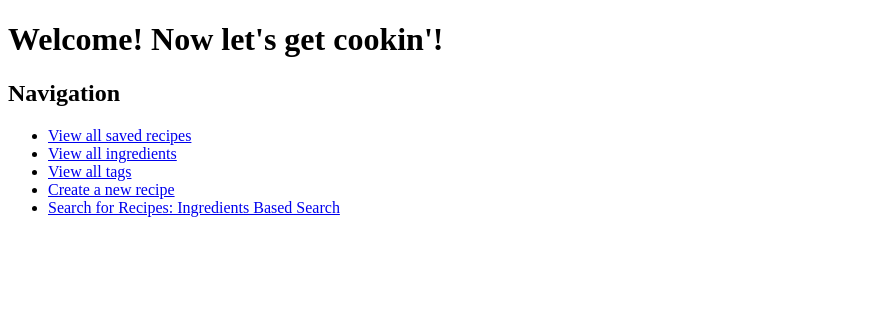
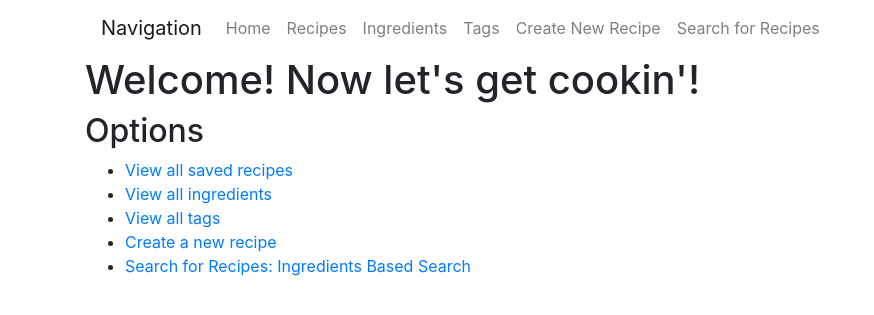
Before and after one commit to KellieAndersen/hackbright-project, a Flask app: page / in a window 1280 px wide. Shown: the top 315 px of the page, without its empty margins (0-874 px from the left). Run offline with Flask 2, Linux system fonts and the light colour scheme.

Commit message:
add bootstrap and navbar

```diff
--- a/templates/base.html
+++ b/templates/base.html
@@ -3,6 +3,8 @@
   <head>
     <meta charset="utf-8">
     <meta name="viewport" content="width=device-width">
+    <link rel="stylesheet"
+    href="https://cdn.jsdelivr.net/npm/bootstrap@4.6.0/dist/css/bootstrap.min.css">
     <title>
       {% block title %}{% endblock %}
     </title>
@@ -10,6 +12,24 @@
     {% block head %}{% endblock %}
   </head>
   <body>
+
+    <div class="container">
+      <nav class="navbar navbar-expand-lg navbar-light">
+        <a class="navbar-brand">Navigation</a>
+        <!-- <button class="navbar-toggler" type="button" data-toggle="collapse" data-target="#navbarNav" aria-controls="navbarNav" aria-expanded="false" aria-label="Toggle navigation">
+          <span class="navbar-toggler-icon"></span>
+        </button> -->
+        <!-- <div class="collapse navbar-collapse" id="navbarNavAltMarkup"> -->
+        <div class="navbar-nav">
+        <a class="nav-item nav-link" href="/">Home</a>
+        <a class="nav-item nav-link" href="/recipes">Recipes</a>
+        <a class="nav-item nav-link" href="/ingredients">Ingredients</a>
+        <a class="nav-item nav-link" href="/tags">Tags</a>
+        <a class="nav-item nav-link" href="/create_recipe">Create New Recipe</a>
+        <a class="nav-item nav-link" href="/search_recipes">Search for Recipes</a>
+          </div>
+        <!-- </div> -->
+      </nav>
     {% for msg in get_flashed_messages() %}
       <p class="flash-msg">
         {{ msg }}
@@ -19,5 +39,6 @@
     {% block body %}{% endblock %}
 
     {% block after_body %}{% endblock %}
+  </div>
   </body>
 </html>
--- a/templates/homepage.html
+++ b/templates/homepage.html
@@ -4,7 +4,7 @@
 {% block body %}
   <h1>Welcome! Now let's get cookin'!</h1>
 
-  <h2>Navigation</h2>
+  <h2>Options</h2>
   <ul>
     <li><a href="/recipes">View all saved recipes</a></li>
     <li><a href="/ingredients">View all ingredients</a></li>
```
